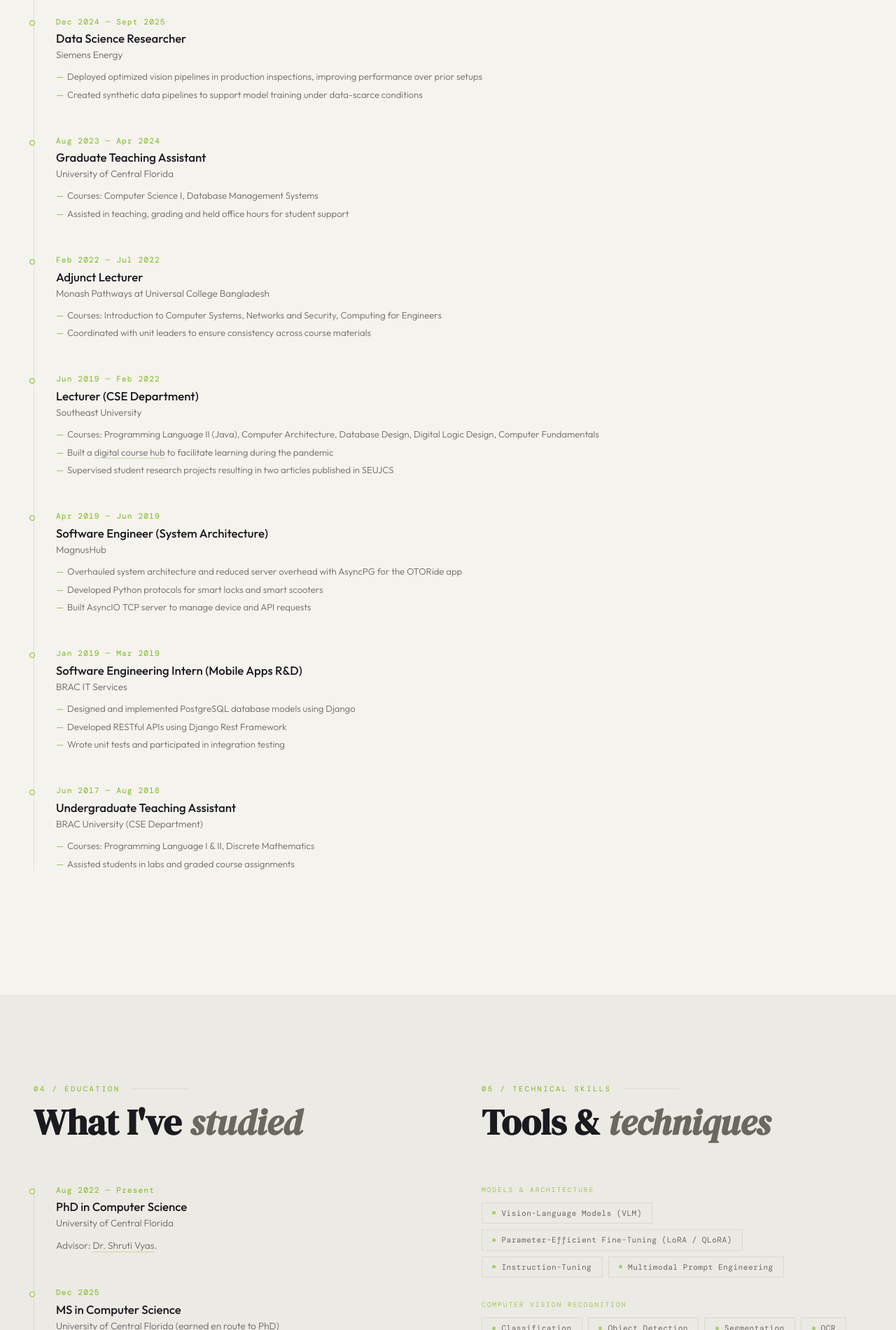
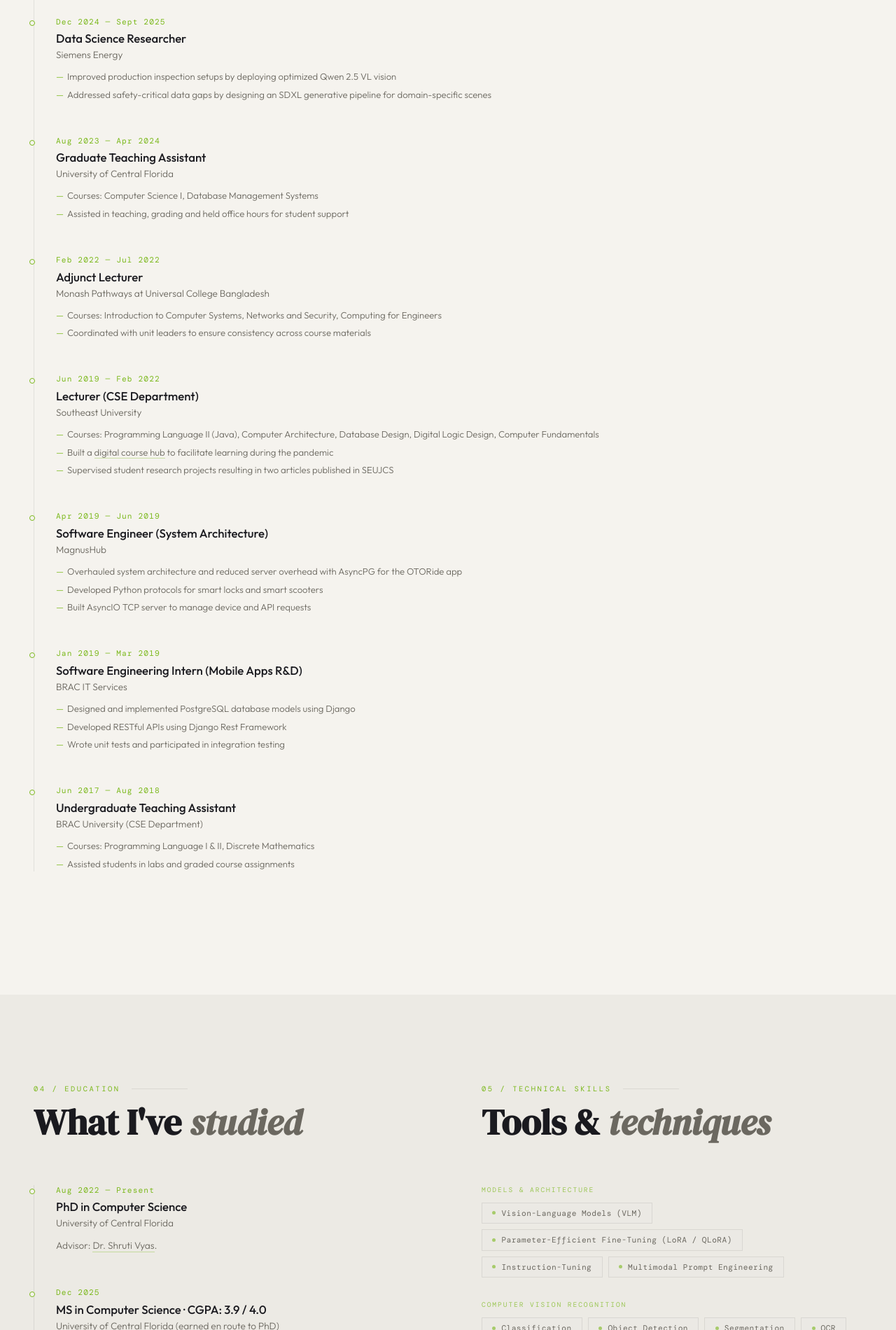
Before and after one commit to mueez-overflow/site, a plain HTML site: page index.html in a window 1280 px wide. Shown: the part 2560-4460 px from the top of the page at 70% size. Drawn offline with nearby package versions, Linux system fonts and the light colour scheme.

Commit message:
Update index.html

```diff
--- a/index.html
+++ b/index.html
@@ -369,7 +369,7 @@ const SITE_DATA = {
     bio: `I'm currently a Computer Science PhD student at the University of Central Florida. My research focuses on computer vision, with an emphasis on developing models for real-world applications.`,
     quote: "By the very act of observing, the observer affects the observed reality.",
     links: [
-      { label: "Resume ↗",  href: "https://drive.google.com/file/d/14vjoolL6S2fx5zAgJW9VL7bhZK9QRKEE/view?usp=sharing", primary: true },
+      { label: "Resume ↗",  href: "https://drive.google.com/file/d/1N-UQuhso2_EPDHlv2THjd53WLXWGkbyY/view?usp=sharing", primary: true },
       { label: "Scholar ↗", href: "https://scholar.google.com/citations?user=MsNFtS4AAAAJ&hl=en" },
     ],
   },
@@ -435,8 +435,8 @@ const SITE_DATA = {
       title: "Data Science Researcher",
       org:   "Siemens Energy",
       bullets: [
-        "Deployed optimized vision pipelines in production inspections, improving performance over prior setups",
-        "Created synthetic data pipelines to support model training under data-scarce conditions",
+        "Improved production inspection setups by deploying optimized Qwen 2.5 VL vision ",
+        "Addressed safety-critical data gaps by designing an SDXL generative pipeline for domain-specific scenes",
       ],
     },
     {
@@ -507,7 +507,7 @@ const SITE_DATA = {
     },
     {
       date:  "Dec 2025",
-      title: "MS in Computer Science",
+      title: "MS in Computer Science · CGPA: 3.9 / 4.0",
       org:   "University of Central Florida (earned en route to PhD)",
     },
     {
```
